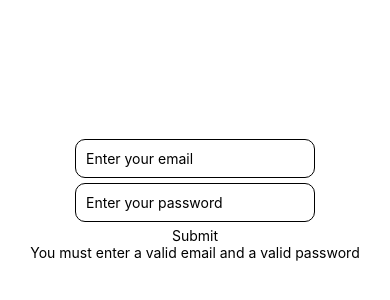
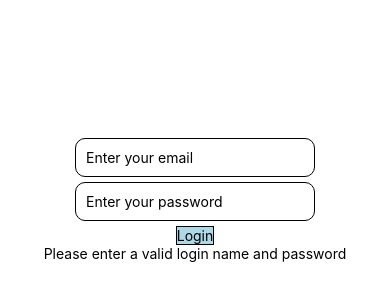
Before and after one commit to jesselessa/react-native-form, a React Native app: screen / in a window 390 px wide. Shown: the part 222-522 px from the top of the page. Built offline with nearby package versions, Linux system fonts and the light colour scheme.

Commit message:
changed alert message

```diff
--- a/App.js
+++ b/App.js
@@ -27,16 +27,18 @@ export default function App() {
         secureTextEntry
         onChangeText={setPassword}
       />
-      <TouchableOpacity onPress={handlePress}>
-        <Text>Submit</Text>
+
+      <TouchableOpacity style={styles.btn} onPress={handlePress}>
+        <Text>Login</Text>
       </TouchableOpacity>
+
       {auth ? (
         <View>
           <Text>Form submitted</Text>
         </View>
       ) : (
         <View>
-          <Text>You must enter a valid email and a valid password</Text>
+          <Text>Please enter a valid login name and password</Text>
         </View>
       )}
       <StatusBar style="auto" />
@@ -58,4 +60,6 @@ const styles = StyleSheet.create({
     marginBottom: 5,
     padding: 10,
   },
+
+  btn: { borderWidth: 1, backgroundColor: "lightblue" },
 });
```
